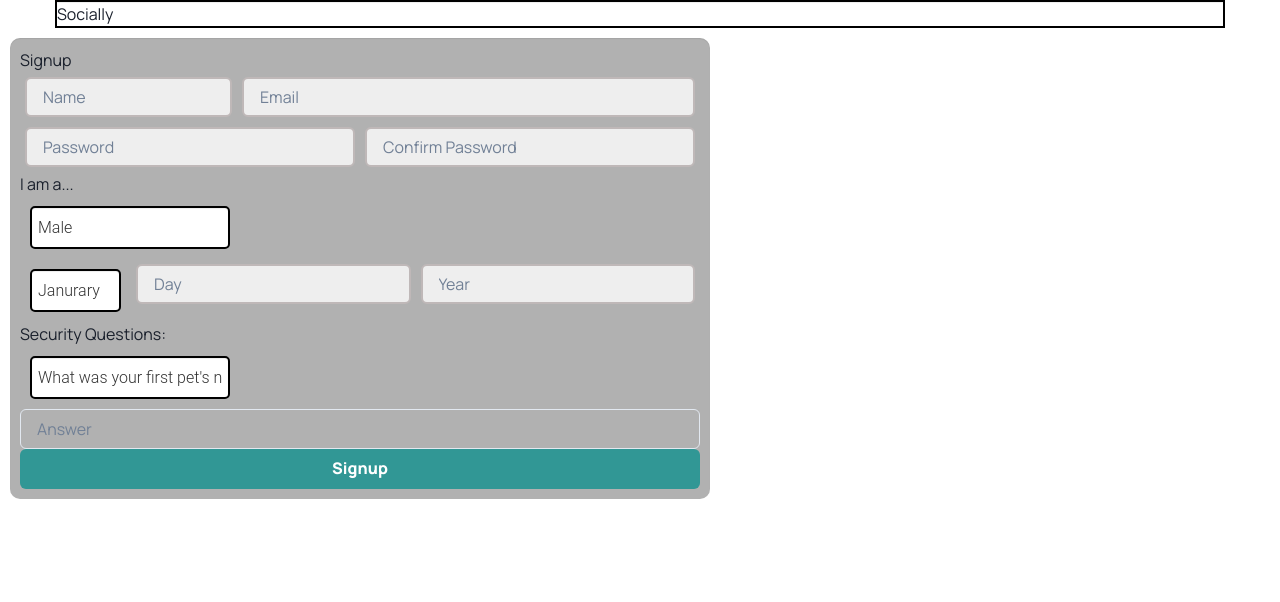
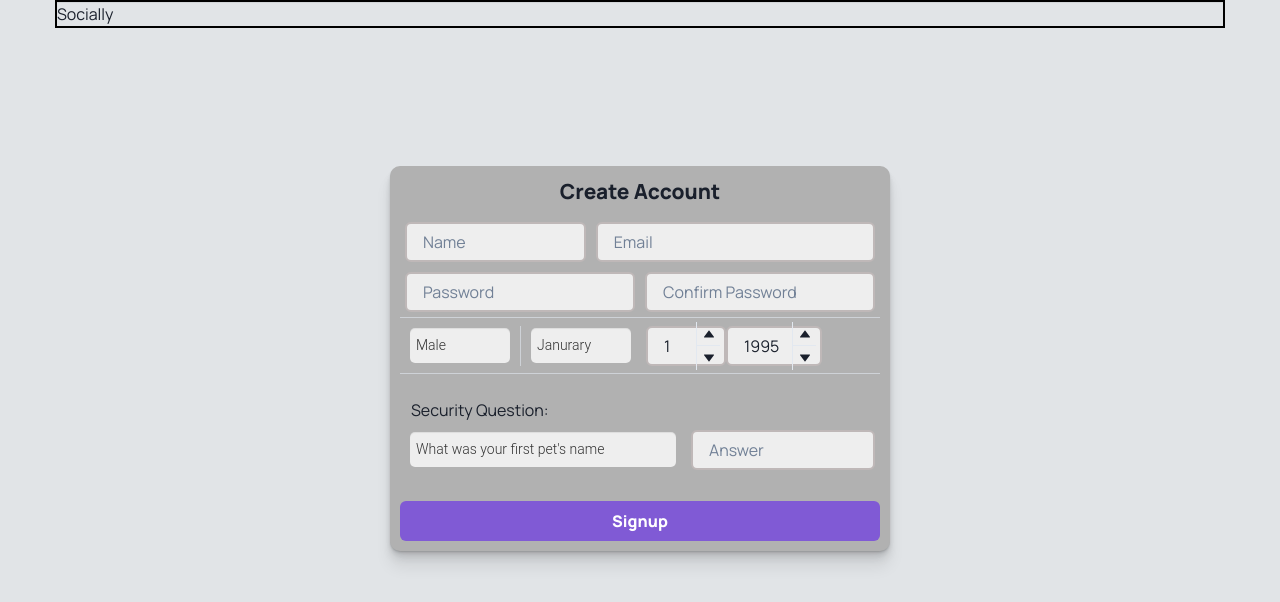
Before and after one commit to clew-bot/Socially, a React (Create React App) app in the folder frontend/: page /signup in a window 1280 px wide. Shown: the top 602 px of the page. Built offline with nearby package versions, Linux system fonts and the light colour scheme.

Commit message:
birthday working

```diff
--- a/frontend/package.json
+++ b/frontend/package.json
@@ -9,6 +9,7 @@
     "@testing-library/jest-dom": "^5.16.4",
     "@testing-library/react": "^13.3.0",
     "@testing-library/user-event": "^13.5.0",
+    "date-fns": "^2.28.0",
     "framer-motion": "^6.4.3",
     "react": "^18.2.0",
     "react-dom": "^18.2.0",
--- a/frontend/src/App.css
+++ b/frontend/src/App.css
@@ -1,3 +1,11 @@
 * {
   font-family: 'Manrope', sans-serif;
 }
+
+#app {
+  background-color: aliceblue;
+}
+
+.css-mxool3 {
+  border-inline-start: none !important;
+}
--- a/frontend/src/index.css
+++ b/frontend/src/index.css
@@ -5,6 +5,7 @@ body {
     sans-serif;
   -webkit-font-smoothing: antialiased;
   -moz-osx-font-smoothing: grayscale;
+  background-color: #e1e4e7 !important;
 }
 
 code {
--- a/frontend/src/pages/Signup/index.js
+++ b/frontend/src/pages/Signup/index.js
@@ -1,8 +1,13 @@
 import React, { useState } from "react";
-import { Form, Select, Container } from "../../styled/signup.styled";
+import { Form, Select, Container, Centered } from "../../styled/signup.styled";
 import { useForm } from "../../hooks/useForm";
+import { format, compareAsc } from 'date-fns'
 import {
-  Input, Button
+  Input, Button, Divider,  NumberInput,
+  NumberInputField,
+  NumberInputStepper,
+  NumberIncrementStepper,
+  NumberDecrementStepper,
 } from '@chakra-ui/react'
 
 const Signup = () => {
@@ -13,17 +18,20 @@ const Signup = () => {
     lastName: "",
     password: "",
     confirmPassword: "",
+    day:"",
     sAnswer: "",
   });
   const [gender, setGender] = useState([]);
   const [securityQuestion, setSecurityQuestion] = useState([]);
+
+
   const handleSignUp = async (e) => {
-    console.log(securityQuestion);
-    console.log(gender);
-    console.log(securityQuestion);
+    e.preventDefault();
+    console.log(values)
+    console.log(values.year, values.month, values.day)
+    let birthday = format(new Date(values.year, values.day, values.month), 'MM/dd/yyyy')
+    console.log(birthday)
 
-    e.preventDefault();
-    console.log(loading)
     setLoading(() => !loading)
     const data = await fetch("/api/auth", {
       method: "GET",
@@ -36,9 +44,9 @@ const Signup = () => {
   };
 
   return (
-    <>
+    <Centered>
       <Form onSubmit={handleSignUp}>
-        <h1>Signup</h1>
+        <h1>Create Account</h1>
         <Container>
           <Input
             width="300px"
@@ -65,39 +73,63 @@ const Signup = () => {
             placeholder="Confirm Password"
           ></Input>
         </Container>
-        <h3>I am a...</h3>
+        <Divider />
+
+        <Container>
         <Select
           onChange={(e) => {
             setGender(e.target.value);
           }}
+          width="100px"
         >
-          <option defaultValue="" disabled>
+          <option defaultValue disabled>
             Gender
           </option>
           <option value="Male">Male</option>
           <option value="Female">Female</option>
         </Select>
+        <Divider orientation='vertical' />
+        <Select name="month" onChange={handleChange} width="100px">
+            <option value="01">Janurary</option>
+            <option value="02">February</option>
+            <option value="03">March</option>
+            <option value="04">April</option>
+            <option value="05">May</option>
+            <option value="06">June</option>
+            <option value="07">July</option>
+            <option value="08">August</option>
+            <option value="09">September</option>
+            <option value="10">October</option>
+            <option value="11">November</option>
+            <option value="12">December</option>
+          </Select>
+          <NumberInput size="md" maxW={20} defaultValue={1} max={31} onChange={(value) => handleChange({ target: { name: 'day', value }})}>
+  <NumberInputField />
+  <NumberInputStepper >
+    <NumberIncrementStepper  />
+    <NumberDecrementStepper  />
+  </NumberInputStepper>
+</NumberInput>
+<NumberInput size="md" maxW={24} defaultValue={1995} max={2004} min={1904} onChange={(value) => handleChange({ target: { name: 'year', value }})}>
+  <NumberInputField onChange={handleChange} />
+  <NumberInputStepper >
+    <NumberIncrementStepper />
+    <NumberDecrementStepper />
+  </NumberInputStepper>
+</NumberInput>
+
+        </Container>
+
+        <Divider />
+        <br />
+        <h2 style={{paddingLeft: "11px"}}>Security Question:</h2>
+
         <Container>
-          <Select name="Month" onChange={handleChange}>
-            <option value="Janurary">Janurary</option>
-            <option value="February">February</option>
-            <option value="March">March</option>
-            <option value="April">April</option>
-            <option value="May">May</option>
-            <option value="June">June</option>
-            <option value="July">July</option>
-            <option value="August">August</option>
-            <option value="September">September</option>
-            <option value="November">November</option>
-            <option value="December">December</option>
-          </Select>
-          <Input type="text" placeholder="Day" onChange={handleChange}></Input>
-          <Input type="text" placeholder="Year" onChange={handleChange}></Input>
-        </Container>
-        <h2>Security Questions:</h2>
+
+
         <Select
           name="sQuestion"
-          id=""
+          width="500px"
           onChange={(e) => {
             setSecurityQuestion(e.target.value);
           }}
@@ -116,9 +148,14 @@ const Signup = () => {
           </option>
         </Select>
         <Input name="sAnswer" placeholder="Answer"></Input>
-        <Button type="submit" isLoading={loading} colorScheme='teal' variant='solid'>Signup</Button>
+
+        </Container>
+        <br />
+        <Button size="md" type="submit" isLoading={loading} colorScheme='purple'
+        variant='solid'>Signup</Button>
+
       </Form>
-    </>
+    </Centered>
   );
 };
 
--- a/frontend/src/styled/signup.styled.js
+++ b/frontend/src/styled/signup.styled.js
@@ -1,26 +1,11 @@
 import styled from 'styled-components';
 
-export const Input = styled.input`
-    border: solid 2px black;
-    transform: skewX(100px);
-    border-radius: 5px;
-    height: 30px;
-    width: 200px;
-    margin: 10px;
-    padding: 5px;
-    font-size: 16px;
-    font-family: 'Roboto', sans-serif;
-    font-weight: 300;
-    color: #333;
-    background-color: #fff;
-    box-shadow: 0 1px 1px rgba(0, 0, 0, 0.075) inset;
-    transition: border-color ease-in-out 0.15s, box-shadow ease-in-out 0.15s;
-    &:focus {
-        border-color: #ef0000;
-        outline: 0;
-        box-shadow: 0 1px 1px rgba(0, 0, 0, 0.075) inset, 0 0 8px rgba(102, 175, 233, 0.6);
-    }
-`
+export const Centered = styled.div`
+    display: flex;
+    justify-content: center;
+    align-items: center;
+    margin-top: 10%;
+    `;
 
 export const Form = styled.form`
     display: flex;
@@ -28,17 +13,30 @@ export const Form = styled.form`
     max-width: 1170px;
     margin: 0 auto;
     background-color: #b1b1b1;
-    max-width: 700px;
+    max-width: 500px;
     height: 100%;
     padding: 10px;
     margin: 10px;
     border-radius: 10px;
-    box-shadow: 0 1px 1px rgba(0, 0, 0, 0.075) inset;
+    box-shadow:
+      0 1px 1px hsl(0deg 0% 0% / 0.075),
+      0 2px 2px hsl(0deg 0% 0% / 0.075),
+      0 4px 4px hsl(0deg 0% 0% / 0.075),
+      0 8px 8px hsl(0deg 0% 0% / 0.075),
+      0 16px 16px hsl(0deg 0% 0% / 0.075)
+    ;
     transition: border-color ease-in-out 0.15s, box-shadow ease-in-out 0.15s;
     &:focus {
         border-color: #ef0000;
         outline: 0;
         box-shadow: 0 1px 1px rgba(0, 0, 0, 0.075) inset, 0 0 8px rgba(102, 175, 233, 0.6);
+    }
+
+    h1 {
+        font-weight: bolder;
+        font-size: 1.3rem;
+        text-align: center;
+        margin-bottom: 10px;
     }
 `
 
@@ -47,16 +45,15 @@ export const Select = styled.select`
   -moz-appearance: none;
   text-indent: 1px;
   text-overflow: '';
-    border: solid 2px black;
-    height: 43px;
+    height: 35px;
     width: ${props => props.width || '200px'};
     margin: 10px;
     padding: 5px;
-    font-size: 16px;
+    font-size: 14px;
     font-family: 'Roboto', sans-serif;
     font-weight: 300;
     color: #333;
-    background-color: #fff;
+    background-color: #eee;
     border-radius: 5px;
     box-shadow: 0 1px 1px rgba(0, 0, 0, 0.075) inset;
     transition: border-color ease-in-out 0.15s, box-shadow ease-in-out 0.15s;
@@ -69,9 +66,23 @@ export const Select = styled.select`
 export const Container = styled.div`
     display: flex;
     justify-content :start;
+    align-items: center;
     input {
         margin: 5px;
         border: solid 2px #bfb8b8;
         background: #eee;
+        &:focus {
+            border-color: #b2b2b2;
+            outline: 0;
+            box-shadow: 0 1px 1px rgba(0, 0, 0, 0.075) inset, 0 0 8px rgba(102, 175, 233, 0.6);
+
+        }
+    }
+    h3 {
+        padding: 7px;
+        font-size: 1.2rem;
+    }
+    hr {
+        padding-top: 40px;
     }
     `
```
Also changed, not shown: 1 other file (tests, documents, lock files or other folders).
